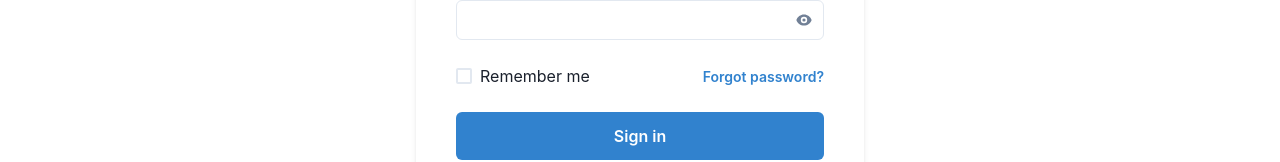
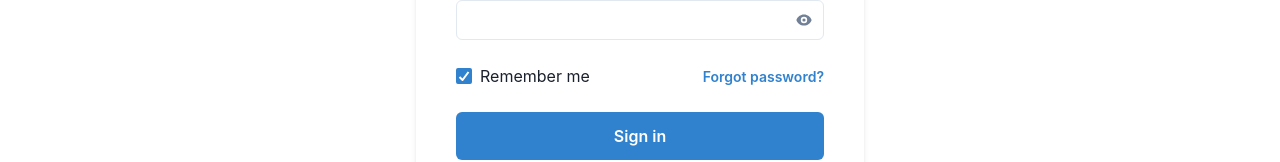
Before and after one commit to Raghav-45/frequency, a React (Create React App) app: page /login in a window 1280 px wide. Shown: the part 437-599 px from the top of the page. Built offline with nearby package versions, Linux system fonts and the light colour scheme; no server answers.

Commit message:
Update Loginpage.jsx

```diff
--- a/src/pages/Loginpage.jsx
+++ b/src/pages/Loginpage.jsx
@@ -36,7 +36,7 @@ export default function Loginpage() {
   const [isSubmitting, setIsSubmitting] = useState(false)
   const [email, setEmail] = useState('')
   const [password, setPassword] = useState('')
-  const [RememberMe, setRememberMe] = useState(false)
+  const [RememberMe, setRememberMe] = useState(true)
 
   const iconProviders = [
     {
```
